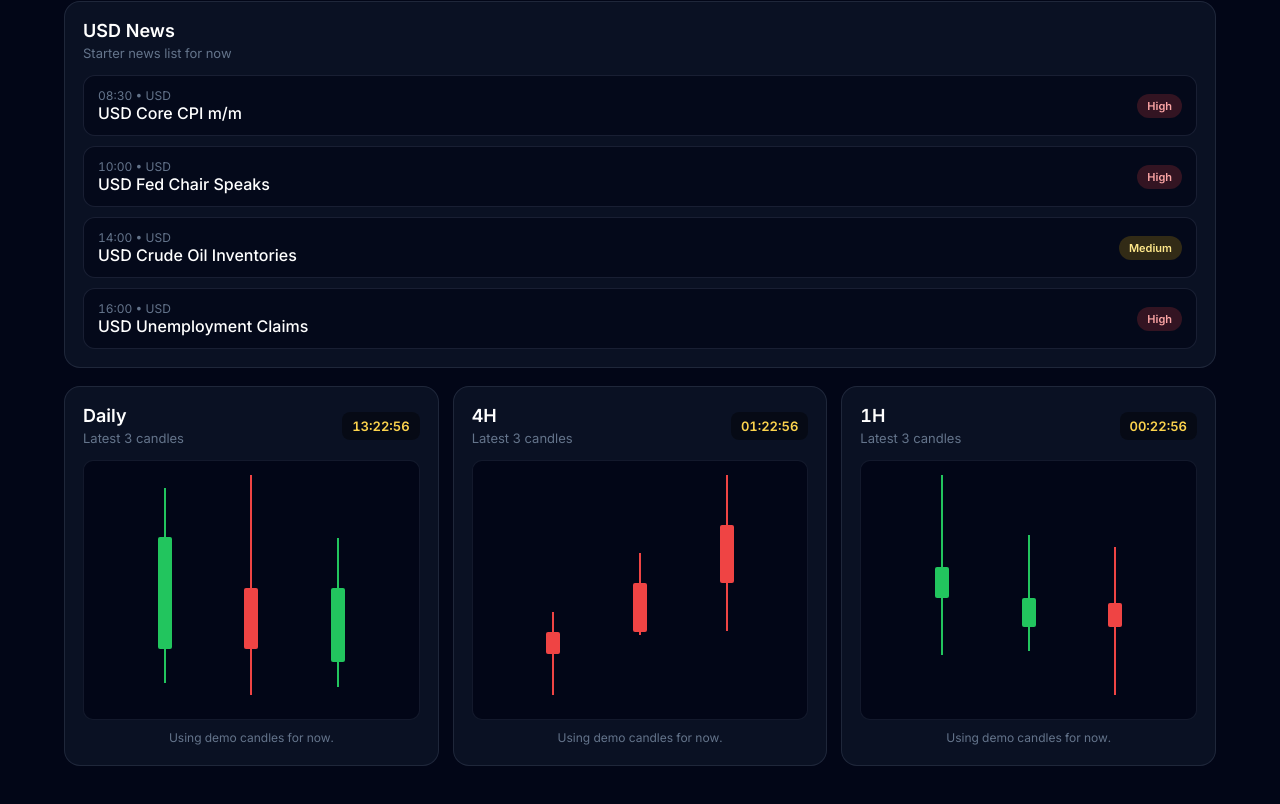
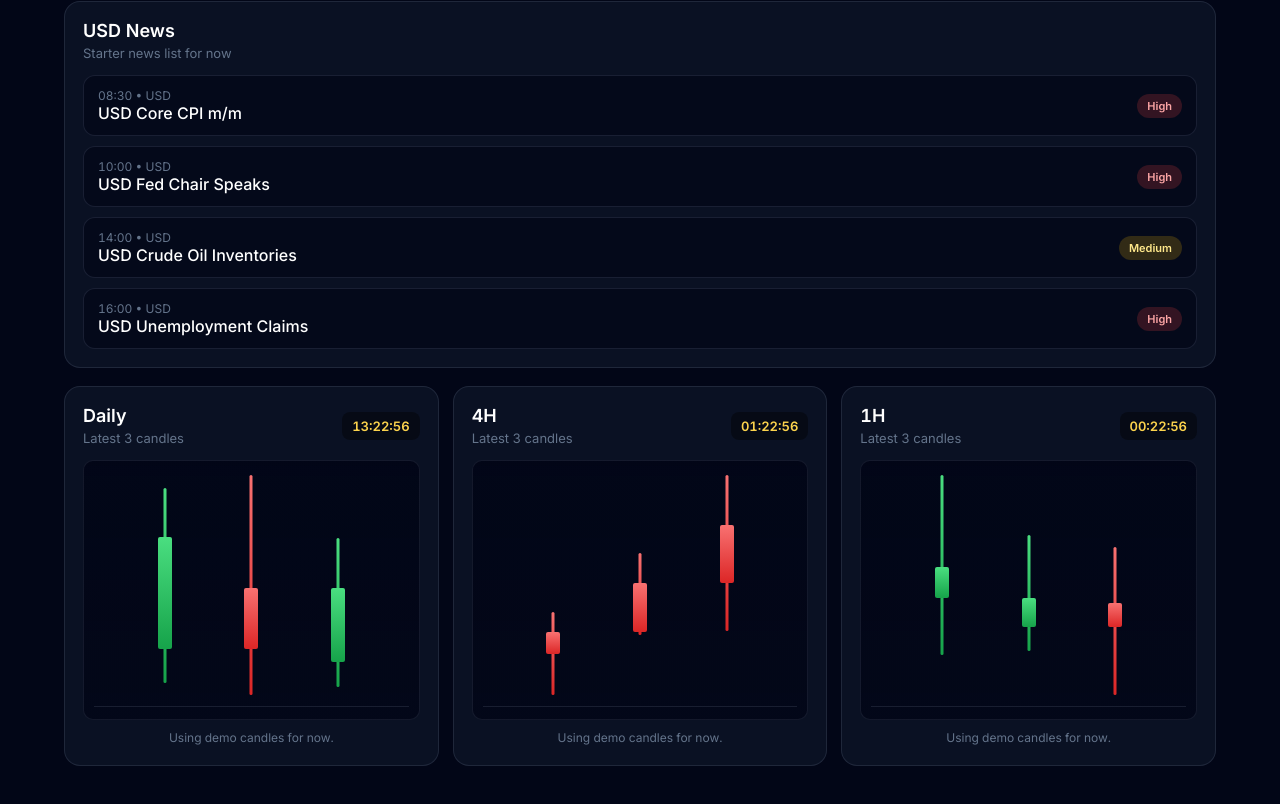
Before and after one commit to Nn1van/gold-bias, a Next.js app: page / in a window 1280 px wide. Shown: the part 578-1382 px from the top of the page. Built offline with nearby package versions, Linux system fonts and the light colour scheme; no server answers.

Commit message:
Update globals.css

```diff
--- a/app/globals.css
+++ b/app/globals.css
@@ -243,14 +243,32 @@ body {
 }
 
 .tv-chart {
+  position: relative;
   height: 260px;
   border-radius: 10px;
-  background: rgba(2, 6, 23, 0.9);
+  background: linear-gradient(
+    180deg,
+    rgba(2, 6, 23, 0.95),
+    rgba(2, 6, 23, 0.85)
+  );
   border: 1px solid rgba(148, 163, 184, 0.12);
   padding: 14px;
+  overflow: hidden;
+}
+
+.tv-chart::after {
+  content: "";
+  position: absolute;
+  bottom: 12px;
+  left: 10px;
+  right: 10px;
+  height: 1px;
+  background: rgba(148, 163, 184, 0.15);
 }
 
 .tv-chart-inner {
+  position: relative;
+  z-index: 1;
   height: 220px;
   display: flex;
   align-items: flex-end;
@@ -273,8 +291,9 @@ body {
 .tv-wick {
   position: absolute;
   left: 50%;
-  width: 2px;
+  width: 3px;
   transform: translateX(-50%);
+  border-radius: 999px;
 }
 
 .tv-body {
@@ -286,11 +305,11 @@ body {
 }
 
 .candle-up {
-  background: #22c55e;
+  background: linear-gradient(180deg, #4ade80, #16a34a);
 }
 
 .candle-down {
-  background: #ef4444;
+  background: linear-gradient(180deg, #f87171, #dc2626);
 }
 
 .candle-notice {
```
